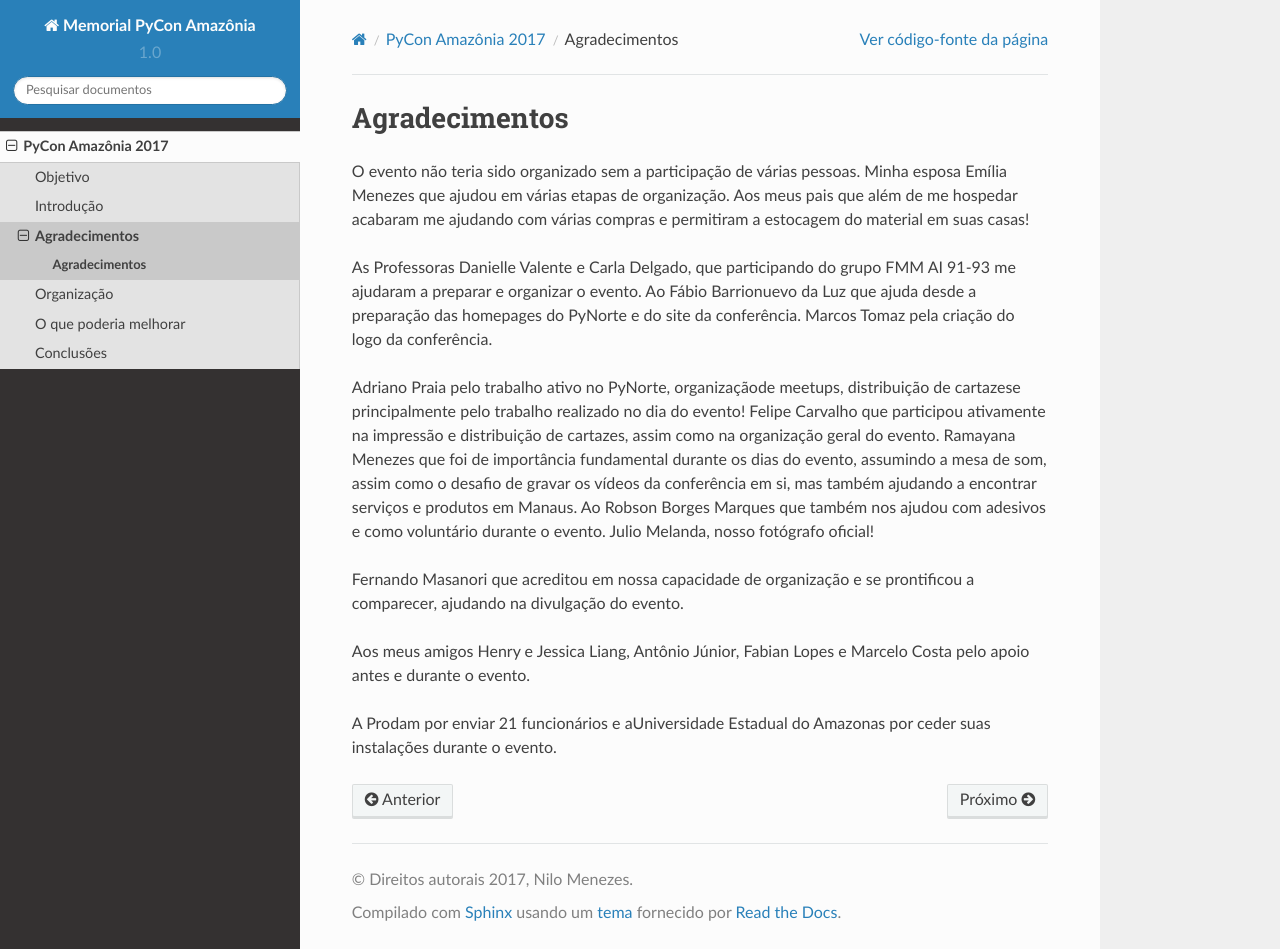
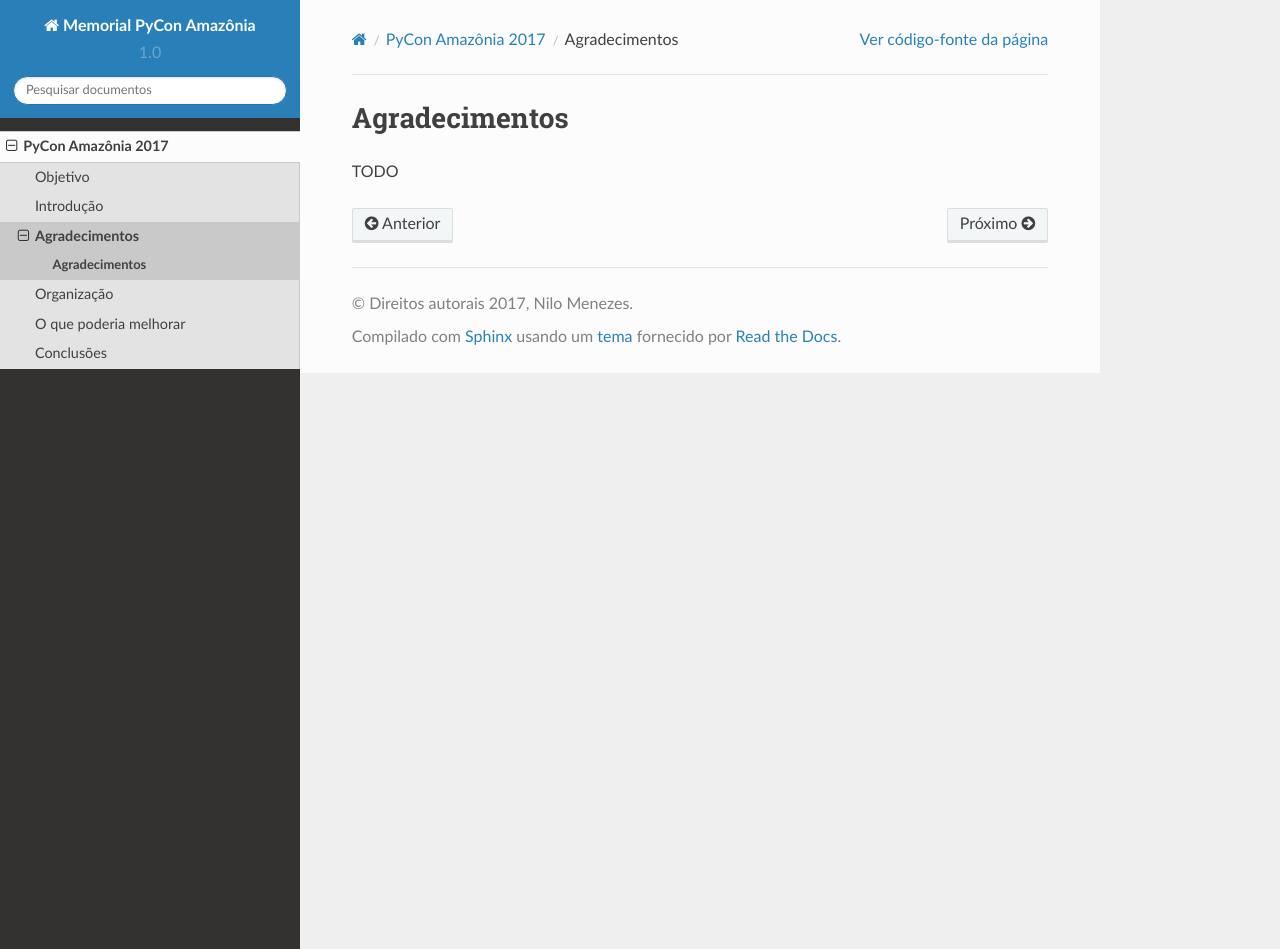
Before and after one commit to pythonbrasil/pycon-amazonia-memorial, a Sphinx documentation site: the page built from source/2017/agradecimentos.rst, in a window 1280 px wide and 949 px high. Built offline with Sphinx 7.4.7 and the Read the Docs theme 2.0.0, drawn with Linux system fonts in a browser that asks for light colours.

Commit message:
This reverts commit 1fb28b6ab1754d61e890d6b6e9f39ab419c59aea.

```diff
--- a/source/2017/agradecimentos.rst
+++ b/source/2017/agradecimentos.rst
@@ -1,13 +1,4 @@
 Agradecimentos
 =================
-O evento não teria sido organizado sem a participação de várias pessoas. Minha esposa Emília Menezes que ajudou em várias etapas de organização. Aos meus pais que além de me hospedar acabaram me ajudando com várias compras e permitiram a estocagem do material em suas casas!
 
-As Professoras Danielle Valente e Carla Delgado, que participando do grupo FMM AI 91-93 me ajudaram a preparar e organizar o evento. Ao Fábio Barrionuevo da Luz que ajuda desde a preparação das homepages do PyNorte e do site da conferência. Marcos Tomaz pela criação do logo da conferência.
-
-Adriano Praia pelo trabalho ativo no PyNorte, organizaçãode meetups, distribuição de cartazese principalmente pelo trabalho realizado no dia do evento! Felipe Carvalho que participou ativamente na impressão e distribuição de cartazes, assim como na organização geral do evento. Ramayana Menezes que foi de importância fundamental durante os dias do evento, assumindo a mesa de som, assim como o desafio de gravar os vídeos da conferência em si, mas também ajudando a encontrar serviços e produtos em Manaus. Ao Robson Borges Marques que também nos ajudou com adesivos e como voluntário durante o evento. Julio Melanda, nosso fotógrafo oficial!
-
-Fernando Masanori que acreditou em nossa capacidade de organização e se prontificou a comparecer, ajudando na divulgação do evento.
-
-Aos meus amigos Henry e Jessica Liang, Antônio Júnior, Fabian Lopes e Marcelo Costa pelo apoio antes e durante o evento.
-
-A Prodam por enviar 21 funcionários e aUniversidade Estadual do Amazonas por ceder suas instalações durante o evento.
+TODO
```
